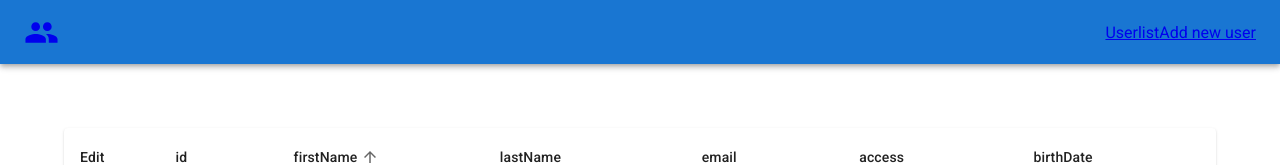
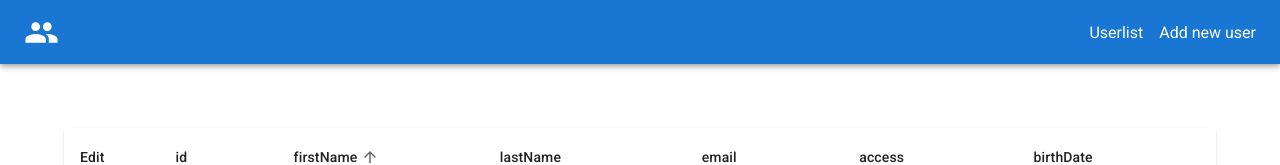
Before and after one commit to Pashuq/armo-test, a React (Create React App) app: page / in a window 1280 px wide. Shown: the top 165 px of the page. Built offline with nearby package versions, Linux system fonts and the light colour scheme; no server answers; a web font is replaced by a local one.

Commit message:
fix: refactor: nav css, added Date hook

```diff
--- a/src/App.scss
+++ b/src/App.scss
@@ -1,3 +1,8 @@
 body {
     font-family: 'Roboto';
 }
+
+a:-webkit-any-link  {
+    text-decoration: none;
+    color: inherit;
+}
--- /dev/null
+++ b/src/components/HeaderNavigaion/HeaderNavigation.module.scss
@@ -0,0 +1,4 @@
+.headnav {
+    display: flex;
+    gap: 1em;
+}
--- a/src/components/HeaderNavigaion/HeaderNavigation.tsx
+++ b/src/components/HeaderNavigaion/HeaderNavigation.tsx
@@ -1,8 +1,10 @@
 import { Link } from "react-router-dom";
+
+import styles from "./HeaderNavigation.module.scss";
 
 function HeaderNavigation() {
   return (
-    <nav>
+    <nav className={styles.headnav}>
       <Link to="/">Userlist</Link>
       <Link to="/">Add new user</Link>
     </nav>
--- a/src/features/users/UsersFeature.tsx
+++ b/src/features/users/UsersFeature.tsx
@@ -3,7 +3,6 @@ import { Skeleton } from "@mui/material";
 
 import UsersTable from "./UsersTable";
 import { selectUsersState } from "./usersSelectors";
-import { IUser } from "../../types";
 
 function UsersFeature() {
   const { users, isError, isLoading, isSuccess } =
--- a/src/features/users/UsersTable.tsx
+++ b/src/features/users/UsersTable.tsx
@@ -13,6 +13,7 @@ import {
 import { Order, IUser } from "../../types/index";
 import UsersTableHead from "./UsersTableHead";
 import { UseTableSort } from "../../hooks/UseTableSort";
+import { UseTransformDateNumberToString } from "../../hooks/UseTransformDateNumberToString";
 
 interface IUserTableProps {
   rows: IUser[];
@@ -25,6 +26,8 @@ export default function UsersTable({ rows }: IUserTableProps) {
   const rowsPerPage = 10;
 
   const { getComparator, stableSort } = UseTableSort();
+
+  const transformBirthDate = UseTransformDateNumberToString();
 
   const handleRequestSort = (
     event: React.MouseEvent<unknown>,
@@ -74,9 +77,7 @@ export default function UsersTable({ rows }: IUserTableProps) {
                       <TableCell align="left">{row.email}</TableCell>
                       <TableCell align="left">{row.access}</TableCell>
                       <TableCell align="left">
-                        {new Date(row.birthDate).getDate()}.
-                        {new Date(row.birthDate).getMonth() + 1}.
-                        {new Date(row.birthDate).getFullYear()}
+                        {transformBirthDate(row.birthDate)}
                       </TableCell>
                     </TableRow>
                   );
--- /dev/null
+++ b/src/hooks/UseTransformDateNumberToString.tsx
@@ -0,0 +1,9 @@
+export const UseTransformDateNumberToString = () => {
+  const transformNumToStr = (date: number): string => {
+    return ` ${new Date(date).getDate()}.${
+      new Date(date).getMonth() + 1
+    }.${new Date(date).getFullYear()}`;
+  };
+
+  return transformNumToStr;
+};
```
